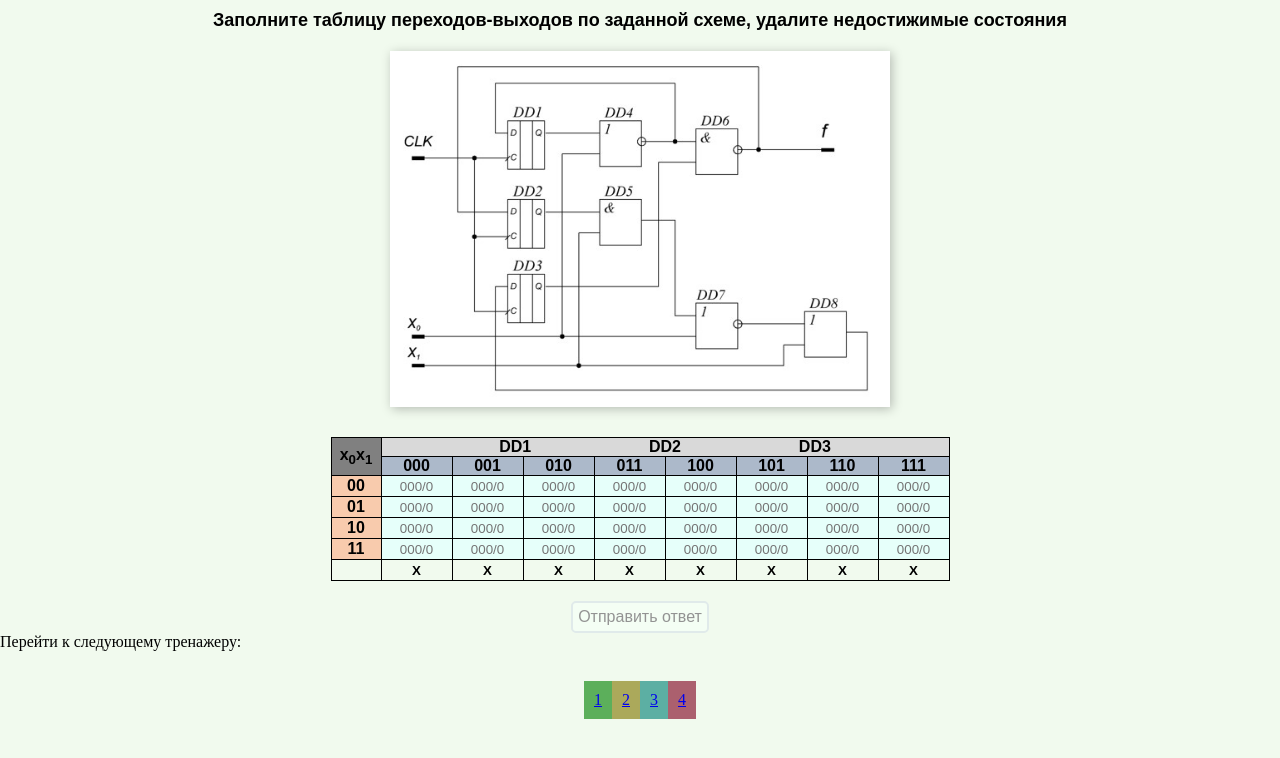
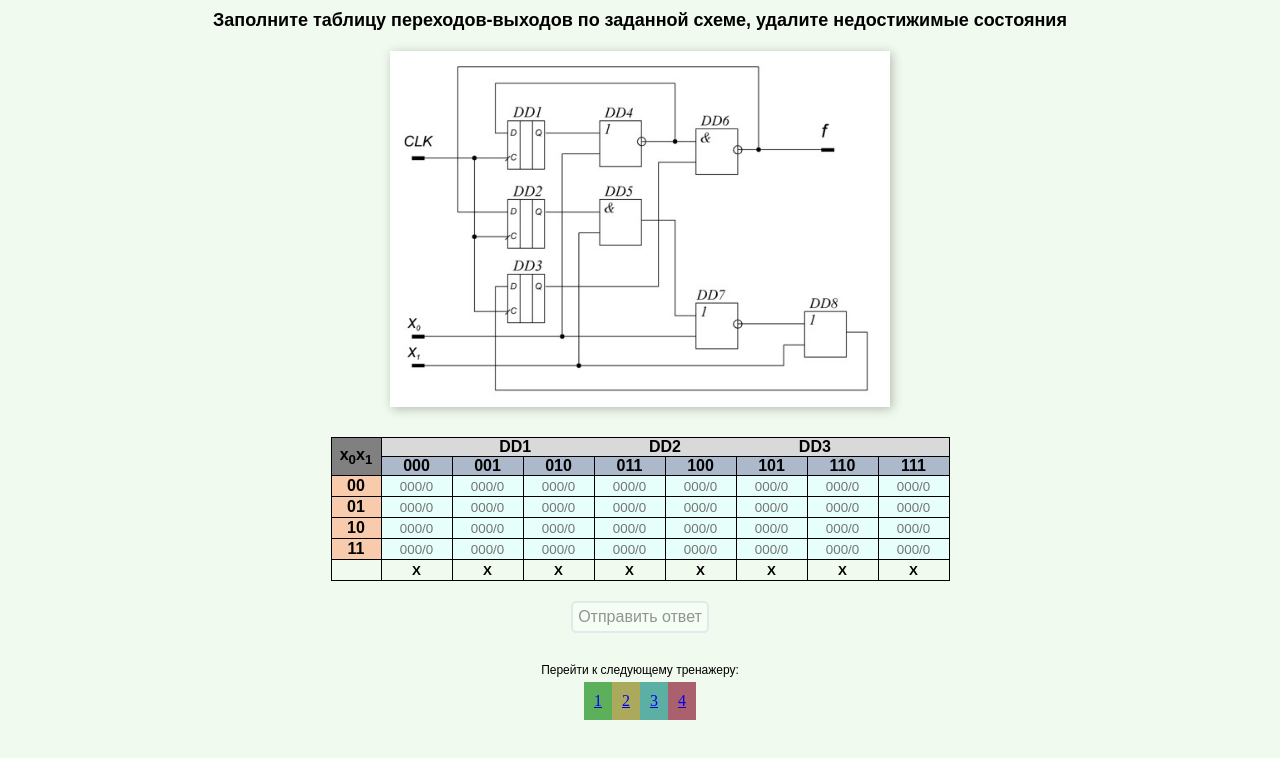
Before and after one commit to KemtaTam/Filling-the-table-according-to-the-scheme, a plain HTML site: page index.html in a window 1280 px wide. Drawn offline with nearby package versions, Linux system fonts and the light colour scheme.

Commit message:
Update style.css

```diff
--- a/style.css
+++ b/style.css
@@ -135,10 +135,17 @@ sub{background-color: #808080FF;}
 	transition: 0.2s;
 }
 
+.next_sim{
+	display: flex;
+	justify-content: center;
+	margin-top: 30px;
+	font-family: Arial, Helvetica, sans-serif;
+	font-size: 12px;
+}
 .links{
 	display: flex;
 	justify-content: center;
-	margin-top: 30px;
+	margin-top: 5px;
 }
 .link{padding: 10px;}
 #l1{background-color: rgba(0, 128, 0, 0.616);}
```
